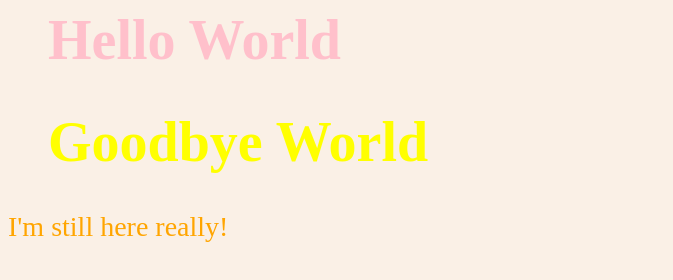
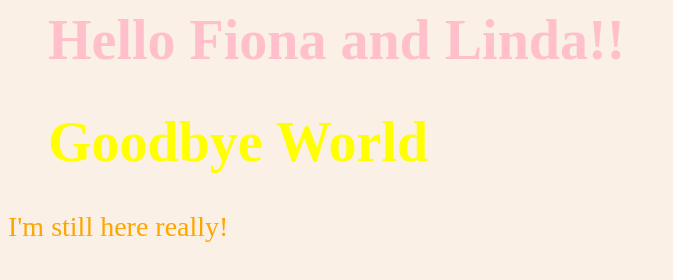
Before and after one commit to tansaku/test-site, a plain HTML site: page index.html in a window 1280 px wide. Shown: the whole page, without its empty margins (0-673 px from the left). Drawn offline with Linux system fonts and the light colour scheme.

Commit message:
adds some js

```diff
--- a/index.html
+++ b/index.html
@@ -16,5 +16,6 @@
   <h1 class='big'> Hello World </h1>
   <h1 id='hello'> Goodbye World </h1>
   <p>I'm still here really!<p>
+  <script src="scripts/main.js"> </script>
 </body>
 </html>
--- /dev/null
+++ b/scripts/main.js
@@ -0,0 +1,2 @@
+var myHeading = document.querySelector('h1');
+myHeading.textContent = 'Hello Fiona and Linda!!';
```
